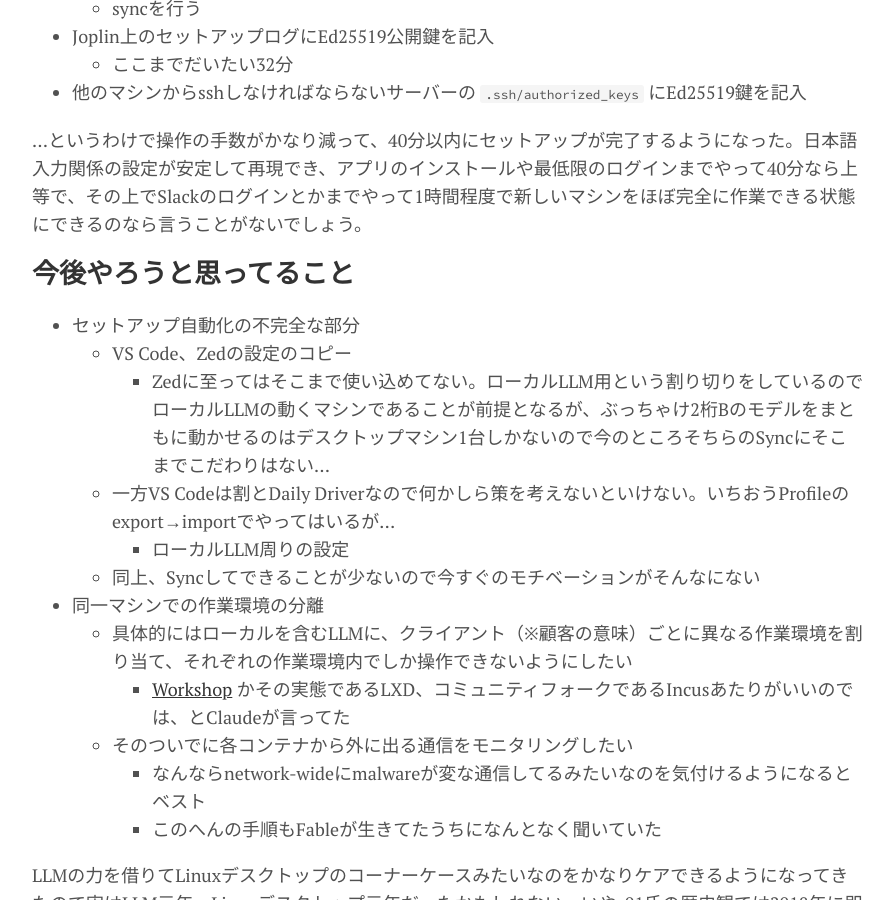
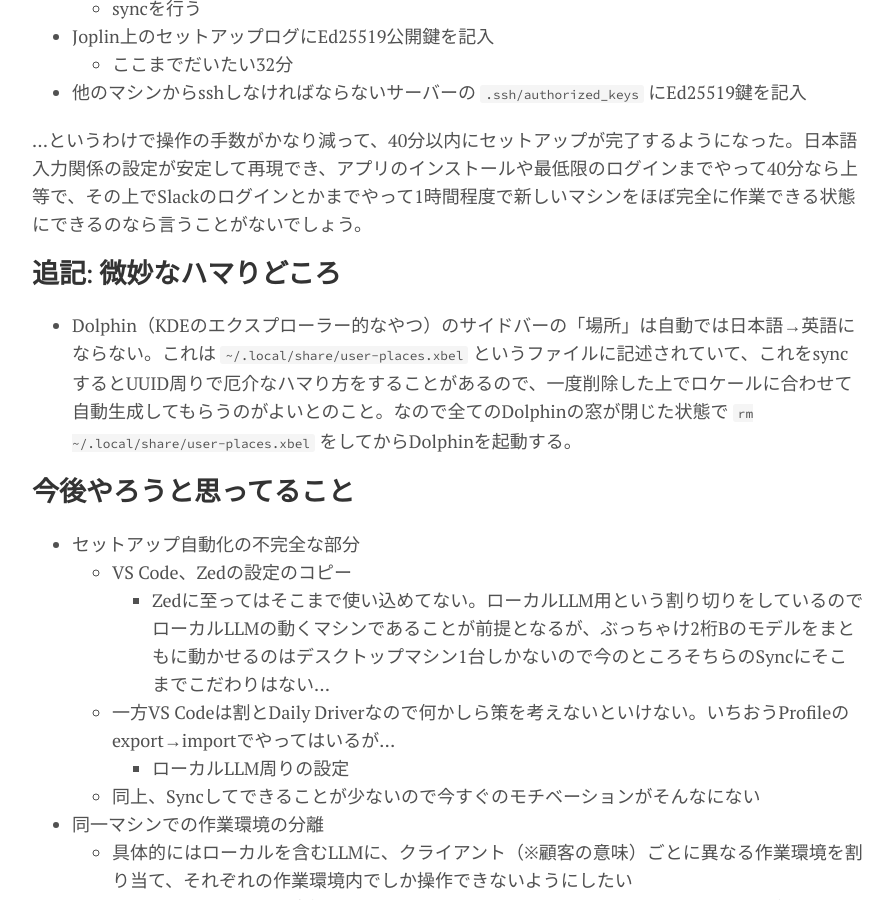
Before and after one commit to sylph01/sylph01.github.io, a Jekyll site: the page built from _posts/2026-06-24-dev-env-status-2.md, in a window 1280 px wide and 900 px high, scrolled down 3759 px. Shown: the whole window, without its empty margins (192-1085 px from the left). Built offline with Jekyll 4.4.1, drawn with Linux system fonts in a browser that asks for light colours.

Commit message:
[dev-env-status-2] note on Dolphin

```diff
--- a/_posts/2026-06-24-dev-env-status-2.md
+++ b/_posts/2026-06-24-dev-env-status-2.md
@@ -111,6 +111,10 @@ yak shavingは楽しい。
 
 …というわけで操作の手数がかなり減って、40分以内にセットアップが完了するようになった。日本語入力関係の設定が安定して再現でき、アプリのインストールや最低限のログインまでやって40分なら上等で、その上でSlackのログインとかまでやって1時間程度で新しいマシンをほぼ完全に作業できる状態にできるのなら言うことがないでしょう。
 
+## 追記: 微妙なハマりどころ
+
+- Dolphin（KDEのエクスプローラー的なやつ）のサイドバーの「場所」は自動では日本語→英語にならない。これは `~/.local/share/user-places.xbel` というファイルに記述されていて、これをsyncするとUUID周りで厄介なハマり方をすることがあるので、一度削除した上でロケールに合わせて自動生成してもらうのがよいとのこと。なので全てのDolphinの窓が閉じた状態で `rm ~/.local/share/user-places.xbel` をしてからDolphinを起動する。
+
 ## 今後やろうと思ってること
 
 - セットアップ自動化の不完全な部分
```
